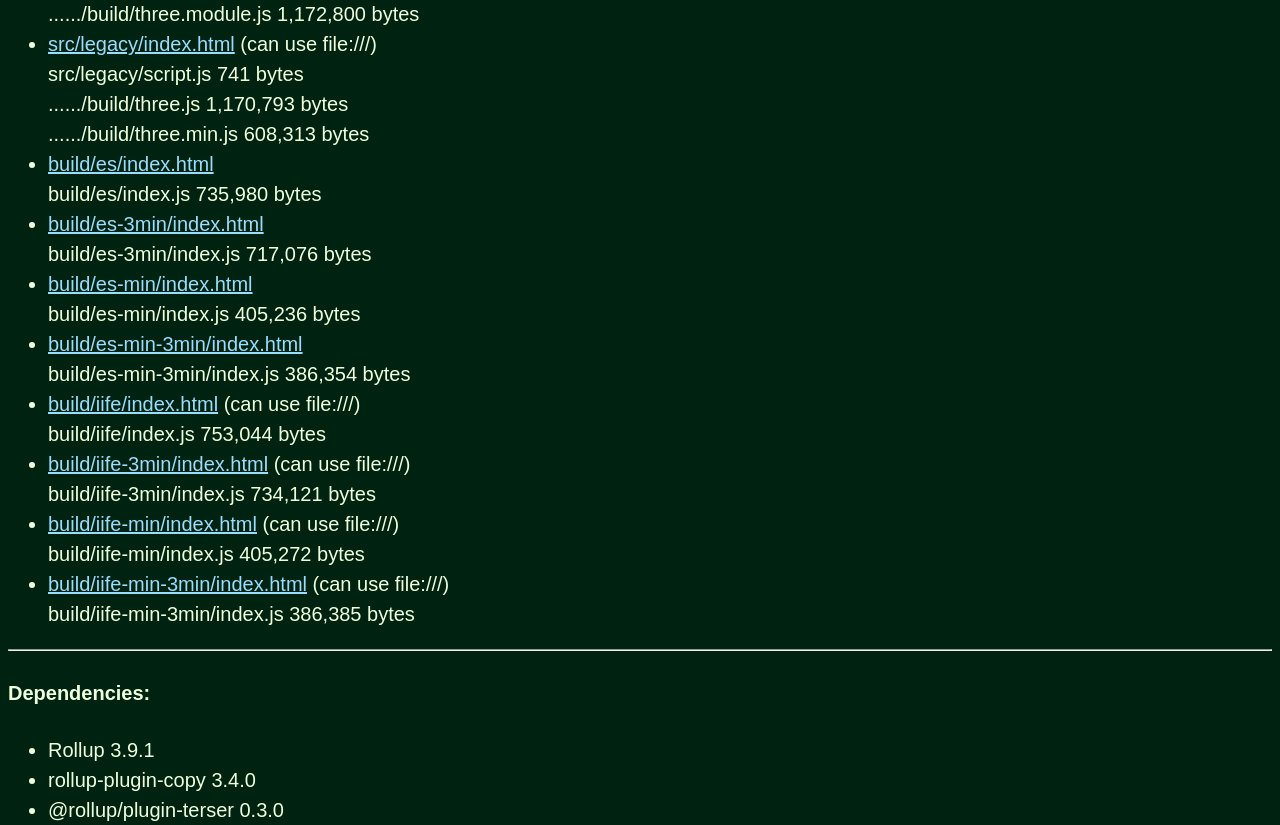
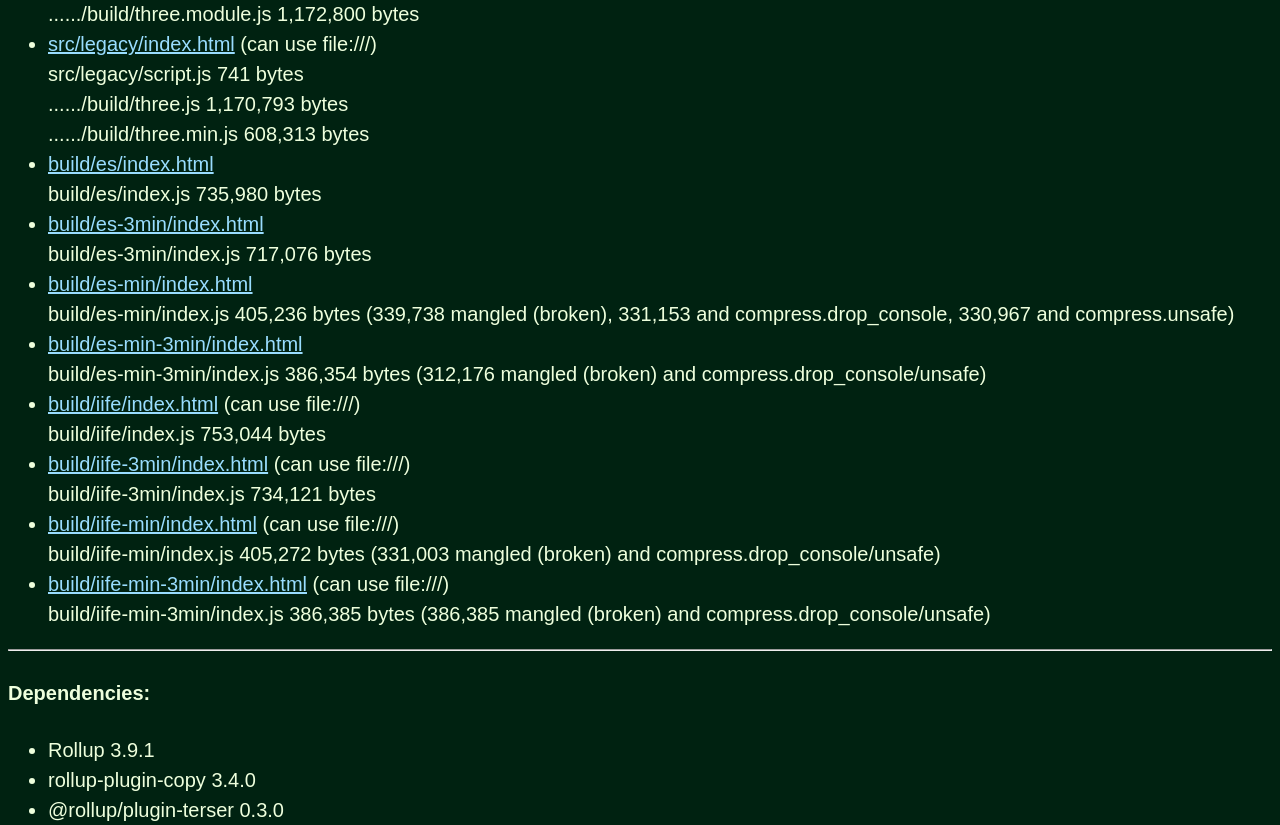
Before and after one commit to richplastow/Tryout-Tree-Shaking-THREE.js-, a website: page src/legacy/index.html in a window 1280 px wide. Shown: the part 366-1191 px from the top of the page. Drawn offline with nearby package versions, Linux system fonts and the light colour scheme.

Commit message:
adds results of experimental mangled builds

```diff
--- a/src/legacy/index.html
+++ b/src/legacy/index.html
@@ -42,11 +42,11 @@
         </li>
         <li>
             <a href="../../build/es-min/index.html">build/es-min/index.html</a><br>
-            <span>build/es-min/index.js 405,236 bytes</span>
+            <span>build/es-min/index.js 405,236 bytes (339,738 mangled (broken), 331,153 and compress.drop_console, 330,967 and compress.unsafe)</span>
         </li>
         <li>
             <a href="../../build/es-min-3min/index.html">build/es-min-3min/index.html</a><br>
-            <span>build/es-min-3min/index.js 386,354 bytes</span>
+            <span>build/es-min-3min/index.js 386,354 bytes (312,176 mangled (broken) and compress.drop_console/unsafe)</span>
         </li>
         <li>
             <a href="../../build/iife/index.html">build/iife/index.html</a> (can use file:///)<br>
@@ -58,11 +58,11 @@
         </li>
         <li>
             <a href="../../build/iife-min/index.html">build/iife-min/index.html</a> (can use file:///)<br>
-            <span>build/iife-min/index.js 405,272 bytes</span>
+            <span>build/iife-min/index.js 405,272 bytes (331,003 mangled (broken) and compress.drop_console/unsafe)</span>
         </li>
         <li>
             <a href="../../build/iife-min-3min/index.html">build/iife-min-3min/index.html</a> (can use file:///)<br>
-            <span>build/iife-min-3min/index.js 386,385 bytes</span>
+            <span>build/iife-min-3min/index.js 386,385 bytes (386,385 mangled (broken) and compress.drop_console/unsafe)</span>
         </li>
     </ul>
     <hr>
```
Also changed, not shown: docs/src/legacy/index.html (+4 -4 lines), docs/src/module/index.html (+4 -4 lines), rollup.config.js (+9 -1 lines), src/module/index.html (+4 -4 lines), README.md, docs/build/es-3min/index.html, docs/build/es-min-3min/index.html, docs/build/es-min/index.html, docs/build/es/index.html, docs/build/iife-3min/index.html, docs/build/iife-min-3min/index.html, docs/build/iife-min/index.html, docs/build/iife/index.html.
